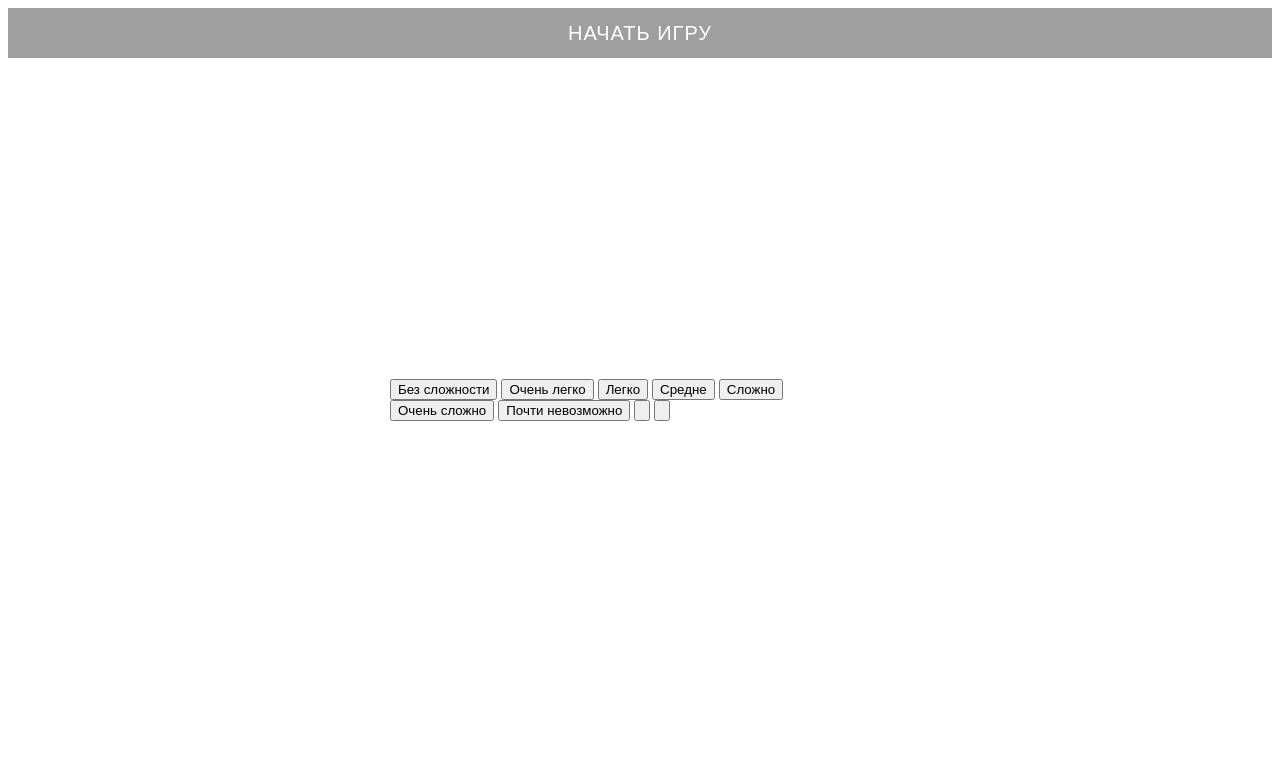
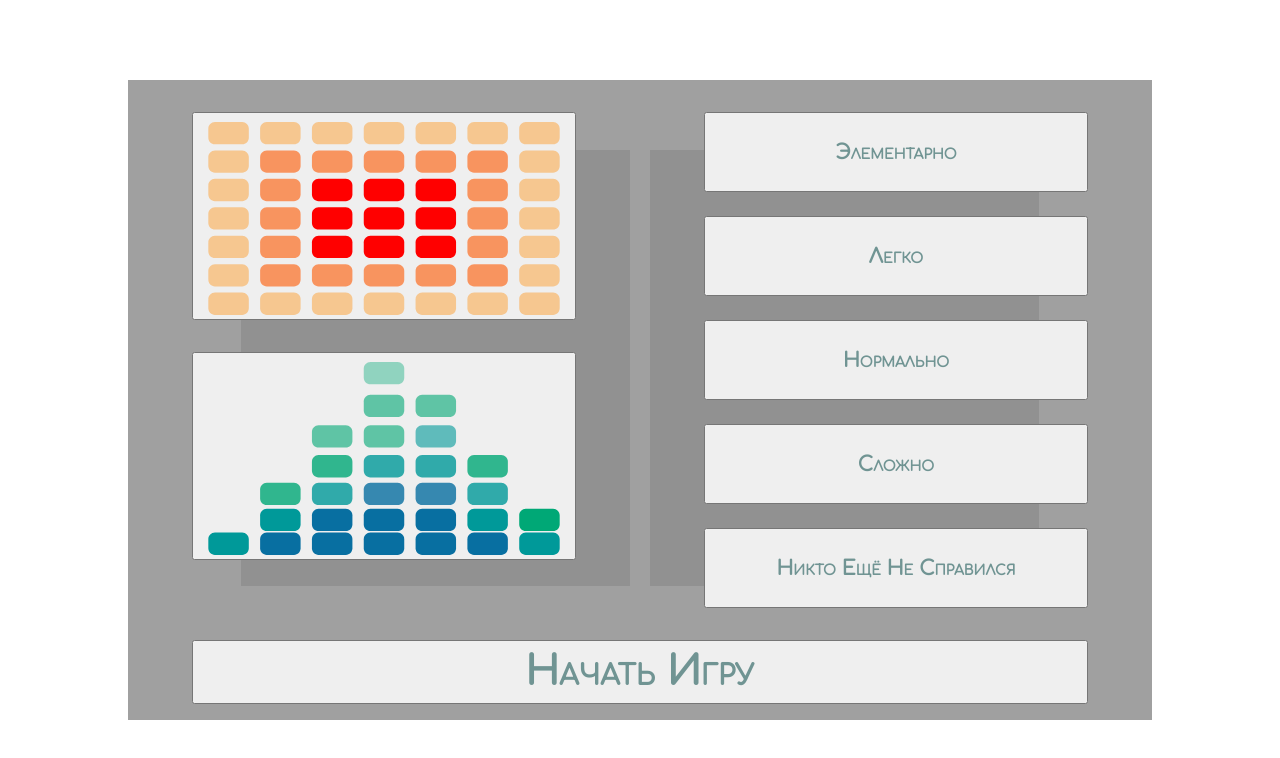
Before and after one commit to nabievtimur/Actis.Game.POK, a plain HTML site: page html5/modePicker.html in a window 1280 px wide. Drawn offline with Linux system fonts and the light colour scheme.

Commit message:
repaint menus pages

```diff
--- a/html5/css/menu.css
+++ b/html5/css/menu.css
@@ -1,73 +1,128 @@
-.main_menu {
-    /* position: absolute; */
-    width: 500px;
-    padding: 5px;
-    position: fixed; top: 50%; left: 50%;
-    transform: translate(-50%, -50%);
+.menu {
+    position: absolute;
+    width: 80%;
+    height: 80%;
+    top: 10%;
+    left: 10%;
+    background: #A0A0A0;
+    z-index: 1;
+}
+
+.menuMode {
+				position: absolute;
+    width: 38%;
+    height: 68%;
+    top: 11%;
+    left: 11%;
+    background: #919191;
     z-index: 2;
 }
 
-.button_menu {
-    display: block;
-    position: relative;
-    width: 100%;
-    height: 50px;
-    margin-bottom: 25px;
-    cursor: pointer;
-    background-color: rgb(65, 65, 65, 0.5);
-    border: none;
-    font-size: 20px;
-    letter-spacing: 1px;
-    text-transform: uppercase;
-    transition: all 500ms ease;
-    color: white;
+.menuDiff {
+				position: absolute;
+    width: 38%;
+    height: 68%;
+    top: 11%;
+    left: 51%;
+    background: #919191;
+    z-index: 2;
 }
 
-.button_menu:before,
-.button_menu:after {
-	content: '';
-	position: absolute;
-	transition: inherit;
-	z-index: -1;
+.menuButton {
+				position: absolute;
+				width: 70%;
+				height: 14%;
+				position: fixed;
+				left: 15%;
+				z-index: 3;
+				color: #A0A0A0;
+				font-family: 'Comfortaa', cursive;
+				font-size: 40px;
+				letter-spacing: 0px;
+				word-spacing: 0px;
+				color: #709493;
+				font-weight: bold;
+				text-decoration: none;
+				font-style: normal;
+				font-variant: small-caps;
+				text-transform: capitalize;
 }
 
-.button_menu:hover {
-	color: black;
-	transition-delay: .50s;
-    background-color: rgb(255, 255, 255, 1);
+.menuButtonImage {
+				position: absolute;
+				width: 30%;
+				height: 26%;
+				position: fixed;
+				left: 15%;
+				z-index: 3;
+				color: #A0A0A0;
 }
 
-.button_menu:hover:before {
-	transition-delay: 0s;
+.menuButtonSmall {
+				position: absolute;
+				width: 30%;
+				height: 10%;
+				position: fixed;
+				left: 55%;
+				z-index: 3;
+				color: #A0A0A0;
+				font-family: 'Comfortaa', cursive;
+				font-size: 20px;
+				letter-spacing: 0px;
+				word-spacing: 0px;
+				color: #709493;
+				font-weight: bold;
+				text-decoration: none;
+				font-style: normal;
+				font-variant: small-caps;
+				text-transform: capitalize;
 }
 
-.button_menu:hover:after {
-	background-color: rgb(255, 255, 255, 1);
-	transition-delay: .35s;
+#menuContinue {
+				top: 14%;
 }
 
-.button_menu:before {
-	top: 0;
-	left: 50%;
-	height: 100%;
-	width: 0;
-	border-bottom: 1px solid rgb(255, 255, 255, 1);
+#menuNewGame {
+				top: 34%;
 }
 
-.button_menu:after {
-	bottom: 0;
-	left: 0;
-	height: 0;
-	width: 100%;
-	background: rgb(255, 255, 255, 1);
+#menuSettings {
+				top: 54%;
 }
 
-.button_menu:hover:before {
-    left: 0;
-    width: 100%;
+#menuAuthors {
+				top: 74%;
 }
 
-.button_menu:hover:after {
-    bottom: 0;
-	height: 100%;
+#menuExpand {
+				top: 14%;
 }
+
+#menuGravity {
+				top: 44%;
+}
+
+#menuDiff1 {
+				top: 14%;
+}
+
+#menuDiff2 {
+				top: 27%;
+}
+
+#menuDiff3 {
+				top: 40%;
+}
+
+#menuDiff4 {
+				top: 53%;
+}
+
+#menuDiff5 {
+				top: 66%;
+}
+
+#menuStart {
+				top: 80%;
+				height: 8%;
+}
--- a/html5/css/shared.css
+++ /dev/null
@@ -1,11 +0,0 @@
-.bg {
-    background: url(https://images.wallpaperscraft.ru/image/single/gory_ozero_vershiny_vid_sverkhu_119133_1920x1080.jpg) no-repeat center;
-    background-size: cover;
-    position: absolute;
-    z-index: 1;
-    filter: blur(15px);
-    left: 1px;
-    right: 1px;
-    top: 1px;
-    bottom: 1px;
-}
--- a/html5/css/styles.css
+++ b/html5/css/styles.css
@@ -1,70 +1,4 @@
-body
-{
-	height: 100%;
+body {
+				width: 100%;
+				height: 100%;
 }
-
-div.mainMenu
-{
-	height: 100%;
-}
-
-menu
-{
-	width: 1200px;
-	height: 100%;
-	margin: 10px;
-    position: absolute;
-    top: 40%;
-    left: 20%;
-    margin-right: -50%;
-	text-align: center;
-}
-
-li
-{
-	margin: 20px;
-	height: 70px;
-	width: 550px;
-}
-
-input
-{
-	margin: 10px;
-	font-family: "Times New Roman", Times, serif;
-	font-size: 40px;
-	height: 50px;
-	width: 500px;
-	line-height: 150px;
-}
-
-button
-{
-	margin: 20px;
-	height: 500px;
-	width: 550px;
-}
-
-.canvasContainer
-{
-	left: 0;
-	width: 100%;
-	position: absolute;
-}
-
-#HeaderCanvasContainer
-{
-	top: 0px;
-	height: 5%;
-}
-
-#PoleCanvasContainer
-{
-	top: 5%;
-	height: 95%;
-}
-
-/*#HeaderCanvas, #PoleCanvas
-{
-	height: 100%;
-	top: 0px;
-}*/
--- a/html5/modePicker.html
+++ b/html5/modePicker.html
@@ -2,57 +2,82 @@
 
 <html lang="ru">
 <head>
-    <meta charset="UTF-8">
-    <meta http-equiv="X-UA-Compatible" content="IE=edge">
-    <meta name="viewport" content="width=device-width, initial-scale=1.0">
-    <title>Меню</title>
+				<title>New Pok game</title>
+				<link rel="stylesheet" href="css/styles.css">
+  		<link rel="stylesheet" href="css/menu.css">
 
-    <link rel="stylesheet" href="css/menu.css">
+				<link rel="preconnect" href="https://fonts.googleapis.com">
+				<link rel="preconnect" href="https://fonts.gstatic.com" crossorigin>
+				<link href="https://fonts.googleapis.com/css2?family=Comfortaa&display=swap" rel="stylesheet">
+
+				<meta charset="utf-8">
+				<meta name="author" content="Набиевы">
 </head>
+
 <body>
-    <div class="bg"></div>
-    <form class="main_menu">
+				<div class="menu">
+								<div class="menuMode">
 												<button
-        				id="d1" class="checkbox_button_menu"
-        				onclick='javascript: sessionStorage.diff = 6' >Без сложности</button>
-        <button
-        				id="d2" class="checkbox_button_menu"
-        				onclick='javascript: sessionStorage.diff = 5' >Очень легко</button>
-        <button
-        				id="d3" class="checkbox_button_menu"
-        				onclick='javascript: sessionStorage.diff = 4' >Легко</button>
-        <button
-        				id="d4" class="checkbox_button_menu"
-        				onclick='javascript: sessionStorage.diff = 3' >Средне</button>
-        <button
-        				id="d5" class="checkbox_button_menu"
-        				onclick='javascript: sessionStorage.diff = 2' >Сложно</button>
-        <button
-        				id="d6" class="checkbox_button_menu"
-        				onclick='javascript: sessionStorage.diff = 1' >Очень сложно</button>
-        <button
-        				id="d7" class="checkbox_button_menu"
-        				onclick='javascript: sessionStorage.diff = 0' >Почти невозможно</button>
-    <!-- </form>
-    <form class="main_menu"> -->
-								<button
+																class="menuButtonImage"
+																id="menuExpand"
 																onclick='javascript: sessionStorage.mode = "expand"; console.log("expand")' >
-												<img src=".\image\ExpandGameMode.svg" style="vertical-align: middle">
+																<img
+																				src=".\image\ExpandGameMode.svg"
+																				style='scaleType="fitXY"'>
 												</button>
 												<button
+																class="menuButtonImage"
+																id="menuGravity"
 																onclick='javascript: sessionStorage.mode = "gravity"; console.log("gravity");' >
-        				 <img src=".\image\GravityGameMode.svg" style="vertical-align: middle">
+																<img
+																				src=".\image\GravityGameMode.svg"
+																				style='scaleType="fitXY"'>
 												</button>
-    </form>
+								</div>
+								<div class="menuDiff">
 												<button
-        				id="start" class="button_menu"
-        				onclick='javascript: window.location.href = "game.html"' >Начать ИГРУ</button>
-</body>
-<body>
-  <div class="main_menu">
-    <menu>
-
-     </menu>
+																style="font-family:'Comfortaa', cursive"
+  								  				class="menuButtonSmall"
+  								  				onclick='javascript: sessionStorage.diff = 1'
+  								  				id="menuDiff1">
+  												  				Элементарно
+  				  				</button>
+  				  				<button
+																style="font-family:'Comfortaa', cursive"
+  								  				class="menuButtonSmall"
+  								  				onclick='javascript: sessionStorage.diff = 2'
+  								  				id="menuDiff2">
+  												  				Легко
+  				  				</button>
+  				  				<button
+																style="font-family:'Comfortaa', cursive"
+  								  				class="menuButtonSmall"
+  								  				onclick='javascript: sessionStorage.diff = 3'
+  								  				id="menuDiff3">
+  												  				Нормально
+  				  				</button>
+  				  				<button
+																style="font-family:'Comfortaa', cursive"
+  								  				class="menuButtonSmall"
+  								  				onclick='javascript: sessionStorage.diff = 4'
+  								  				id="menuDiff4">
+  												  				Сложно
+  				  				</button>
+  				  				<button
+																style="font-family:'Comfortaa', cursive"
+  								  				class="menuButtonSmall"
+  								  				onclick='javascript: sessionStorage.diff = 5'
+  								  				id="menuDiff5">
+  												  				Никто ещё не справился
+  				  				</button>
+								</div>
+  				  <button
+												style="font-family:'Comfortaa', cursive"
+  				  				class="menuButton"
+						  				onclick='javascript: window.location.href = "game.html"'
+  				  				id="menuStart">
+  								  				Начать игру
+		  				</button>
 				</div>
 </body>
 </html>
```
Also changed, not shown: html5/game.html (+0 -6 lines), html5/index.html (+34 -34 lines). Lines whose indentation alone changed are shown as unchanged.
